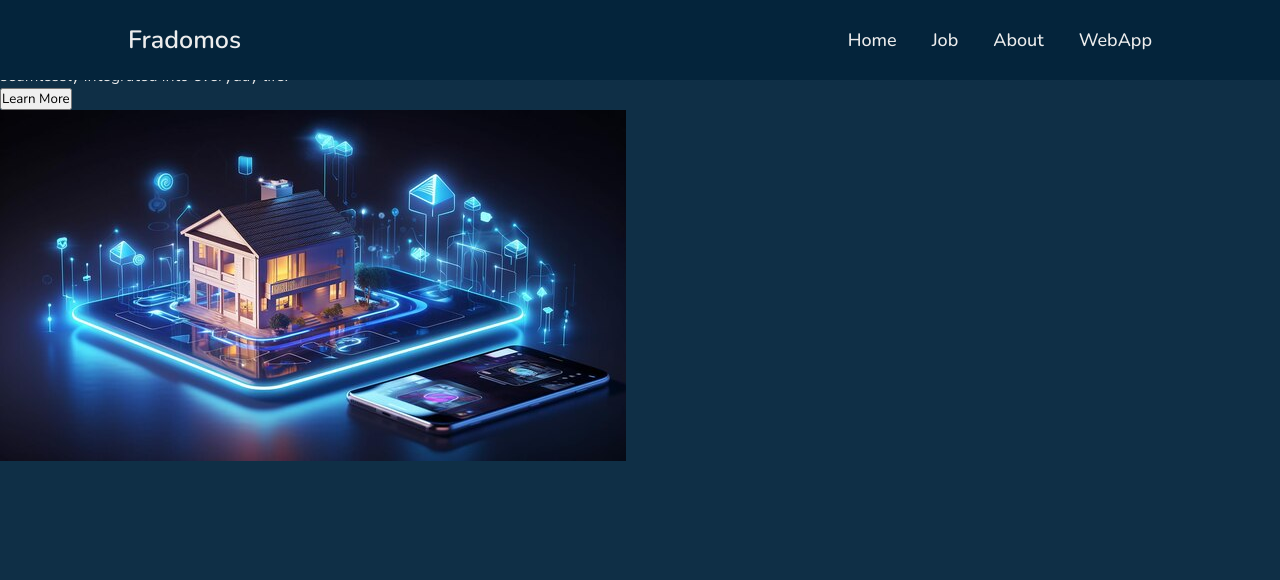
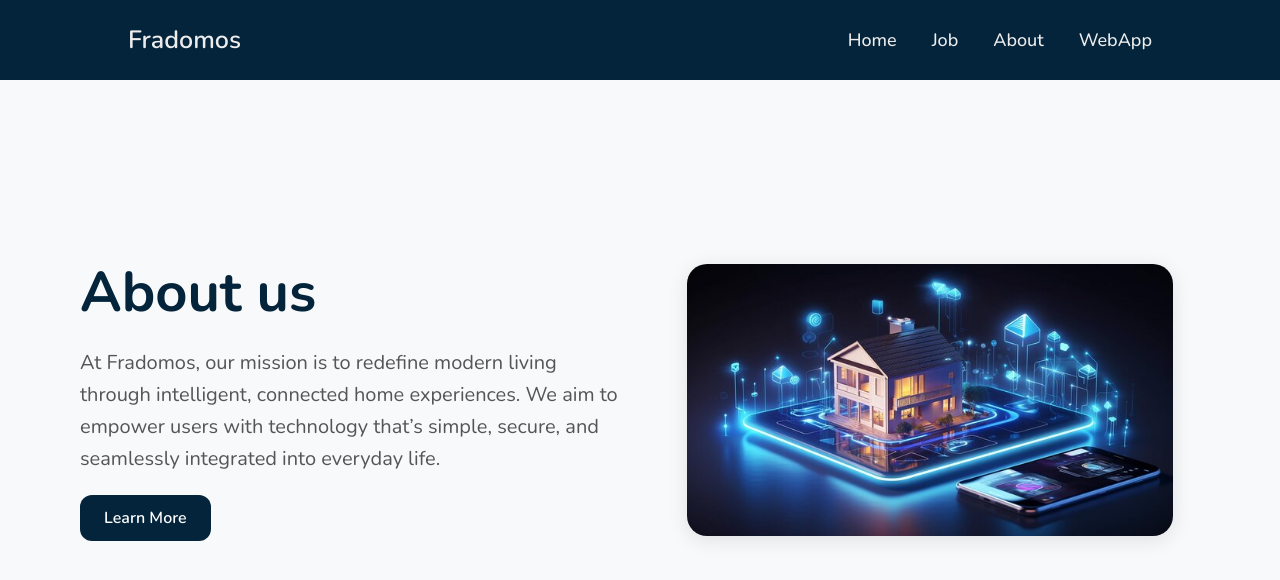
Before and after one commit to domos-office/DomosWeb, a React (Create React App) app: page /about in a window 1280 px wide. Shown: the top 580 px of the page. Built offline with nearby package versions, Linux system fonts and the light colour scheme.

Commit message:
rregullova aboutin

```diff
--- a/src/App.css
+++ b/src/App.css
@@ -917,3 +917,80 @@ width: 500px;
     transform: scale(1.05);
     box-shadow: 0 4px 12px rgba(0, 0, 0, 0.2);
   }
+
+  .about-section {
+    display: flex;
+    align-items: center;
+    justify-content: space-between;
+    padding: 80px;
+    background-color: #f8f9fa;
+    font-family: 'Segoe UI', Tahoma, Geneva, Verdana, sans-serif;
+    min-height: 100vh;
+  }
+
+  .about-text {
+    flex: 1;
+    padding-right: 40px;
+  }
+
+  .about-text h1 {
+
+    margin-bottom: 20px;
+    font-size: 56px;
+  font-weight: 700;
+  line-height: 1.2;
+  color: #04243b;
+  }
+
+  .about-text p {
+    font-size: 1.25rem;
+    color: #555;
+    line-height: 1.6;
+  }
+
+  .about-image {
+    flex: 1;
+    display: flex;
+    justify-content: center;
+  }
+
+  .about-image img {
+    width: 90%;
+    border-radius: 20px;
+    box-shadow: 0 4px 20px rgba(0, 0, 0, 0.1);
+  }
+
+  .learn-more-button {
+    margin-top: 20px;
+    padding: 12px 24px;
+    font-size: 1rem;
+    font-weight: 600;
+    color: white;
+    background-color: #04243b;
+    border: none;
+    border-radius: 12px;
+    cursor: pointer;
+    transition: background-color 0.3s ease;
+  }
+
+  .learn-more-button:hover {
+    background-color: #063b5b;
+  }
+
+
+  @media (max-width: 768px) {
+    .about-section{
+      display: inline-block;
+      width: 100%;
+    }
+
+    .about-text{
+      padding-top: 30px;
+
+    }
+
+    .about-image{
+      align-items: center;
+      height: 50vh;
+    }
+  }
```
